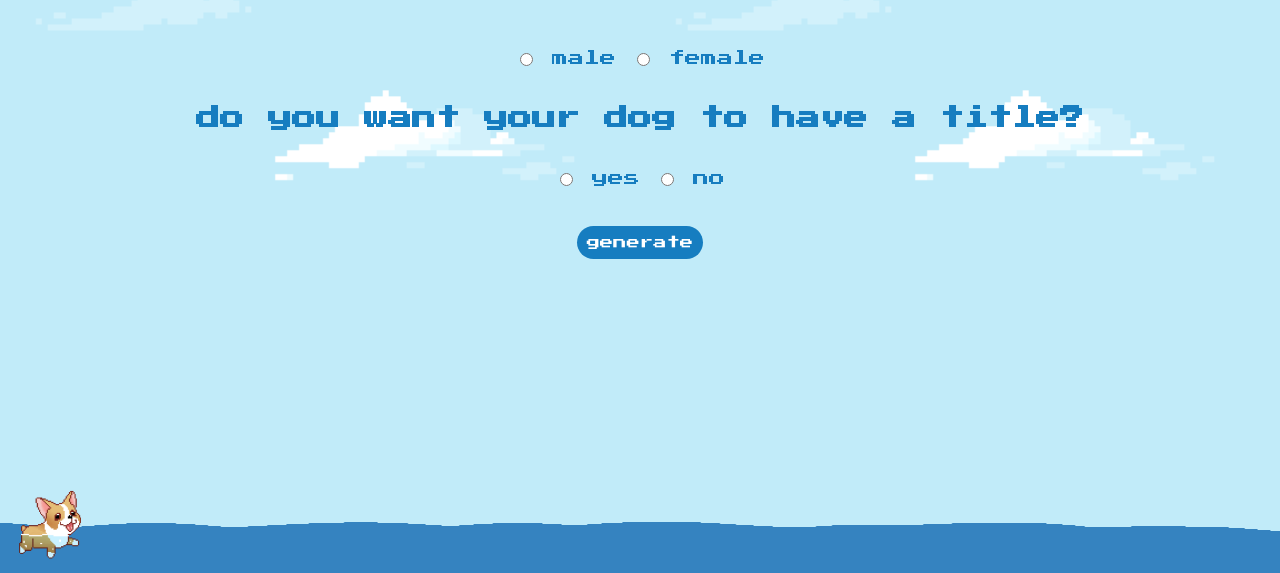
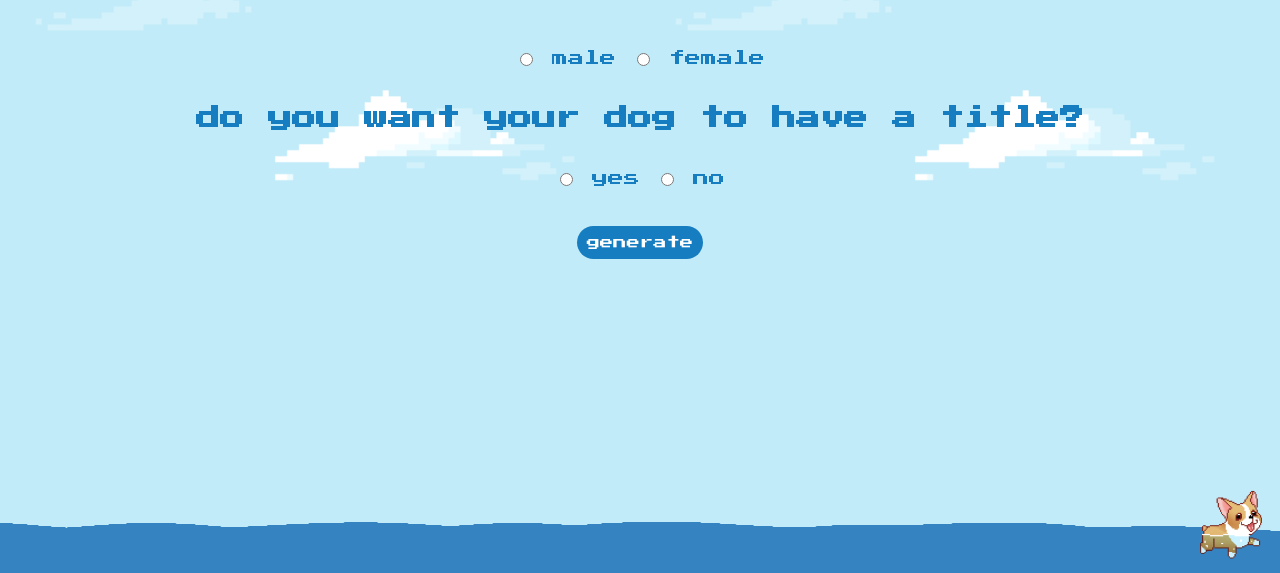
Before and after one commit to amreesalmonte/dogNamer, a plain HTML site: page main.html in a window 1280 px wide. Shown: the part 227-800 px from the top of the page. Drawn offline with Linux system fonts and the light colour scheme.

Commit message:
added movement to dog

```diff
--- a/main.html
+++ b/main.html
@@ -6,6 +6,7 @@
         <meta name = "description" content="">
         <meta name = "viewport" content = "width=device-width, initial-scale=1">
         <link rel = "stylesheet" href = "main.css">
+        <script src="main.js"></script>
     </head>
     <body>
         <div id = "header">
--- /dev/null
+++ b/main.js
@@ -0,0 +1,15 @@
+function moveDog() {
+    var dog = document.getElementById("dog");
+    var position = 0;
+
+    setInterval(function() {
+        rightEdge = window.innerWidth - 100; //100 is the size of the dog
+        if (position <= rightEdge) {
+            position++;
+            dog.style.left = position + "px";
+        }
+    }, 1);
+
+}
+
+window.onload = function() {moveDog();};
```
